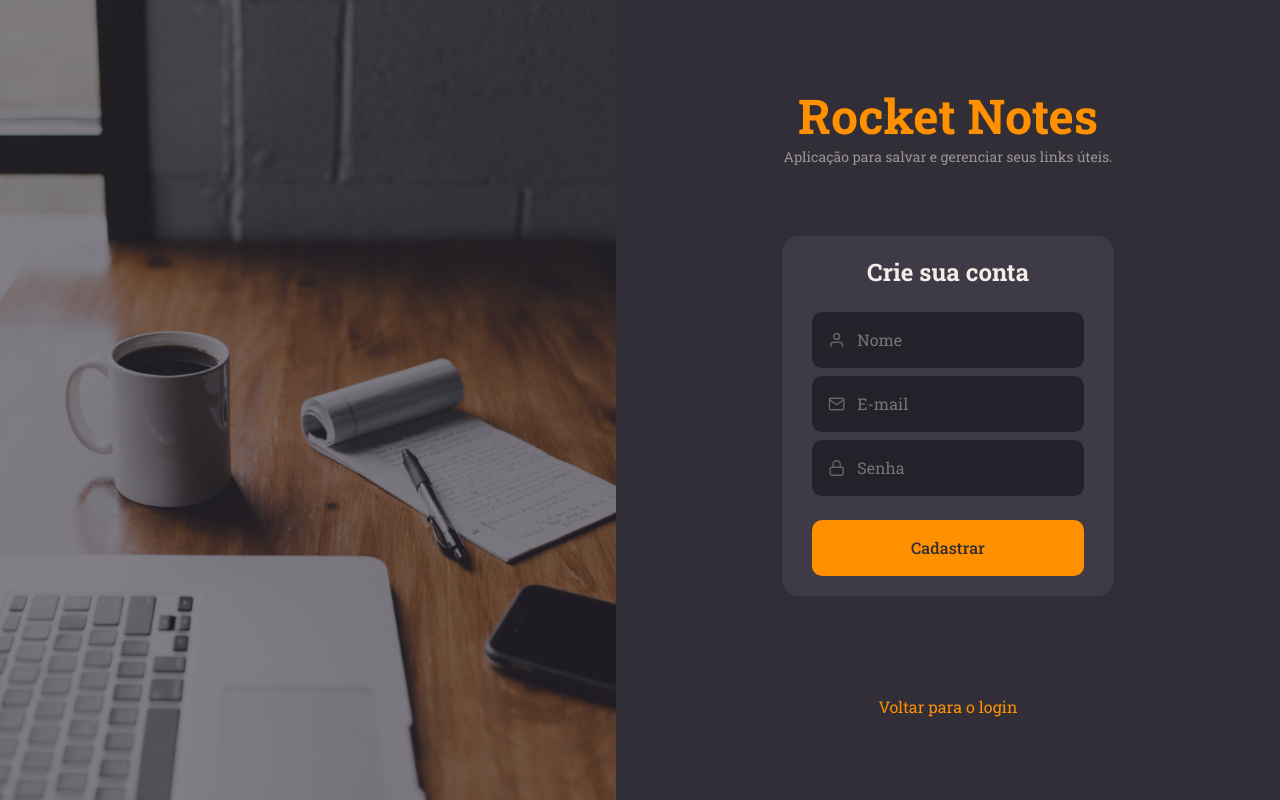
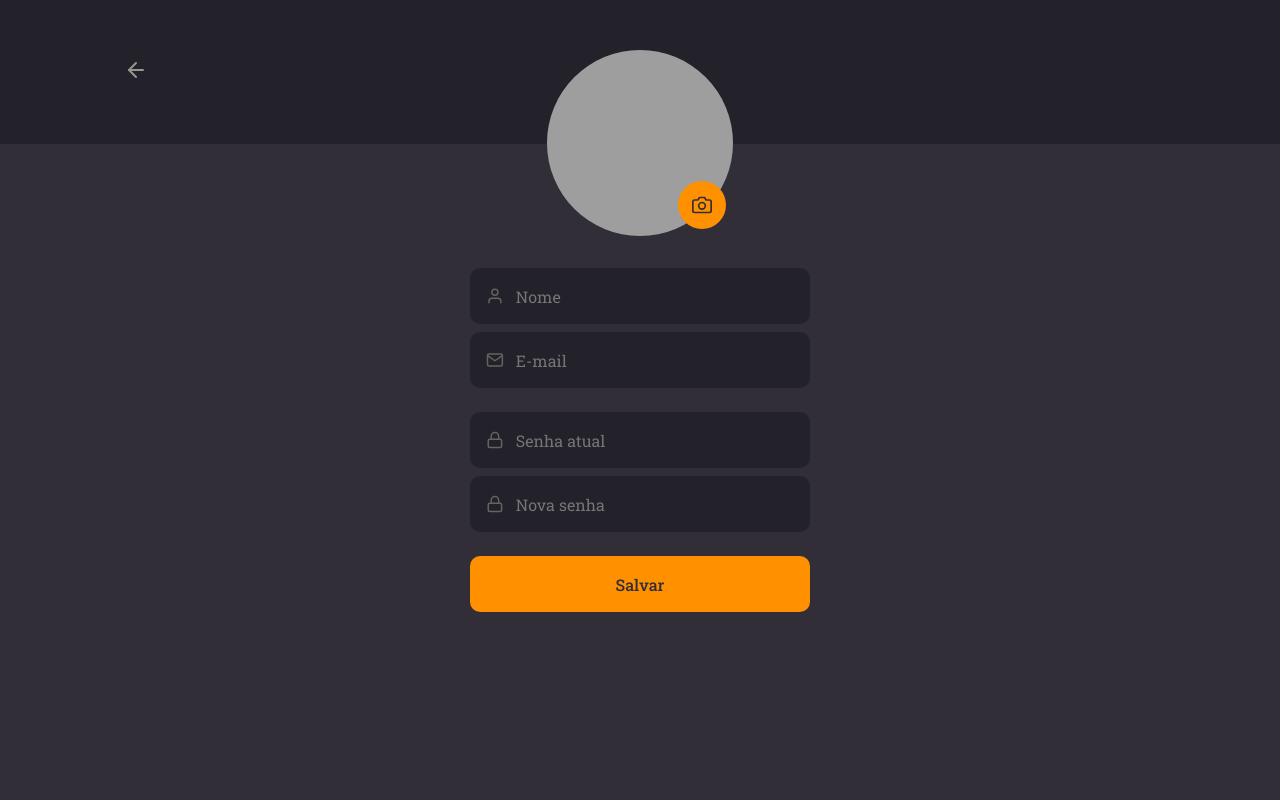
Before and after one commit to LeoGCarva/Mi-notas, a React (Vite) app: page / in a window 1280 px wide. Built offline with nearby package versions, Linux system fonts and the light colour scheme; grey boxes are pictures that could not be loaded.

Commit message:
Profile page

```diff
--- a/src/main.jsx
+++ b/src/main.jsx
@@ -3,13 +3,13 @@ import ReactDOM from 'react-dom/client'
 import { ThemeProvider } from 'styled-components'
 import GlobalStyles from './styles/global'
 import theme from './styles/theme';
-import { SignUp } from './pages/SignUp'
+import { Profile } from './pages/Profile'
 
 ReactDOM.createRoot(document.getElementById('root')).render(
   <React.StrictMode>
     <ThemeProvider theme={theme}>
       <GlobalStyles/>
-      <SignUp />
+      <Profile />
     </ThemeProvider>
   </React.StrictMode>,
 )
--- /dev/null
+++ b/src/pages/Profile/index.jsx
@@ -0,0 +1,59 @@
+import { FiArrowLeft, FiUser, FiMail, FiLock, FiCamera } from 'react-icons/fi';
+import { Container, Form, Avatar } from './styles';
+
+import { Input } from '../../components/Input';
+import { Button } from '../../components/Button';
+
+
+export function Profile(){
+    return(
+        <Container>
+            <header>
+                <a href="/">
+                    <FiArrowLeft />
+                </a>
+            </header>
+
+            <Form>
+                <Avatar>
+                    <img src="https://github.com/LeoGCarva.png" alt="Foto do usuário" />
+
+                    <label htmlFor="avatar">
+                        <FiCamera />
+
+                        <input
+                            id='avatar'
+                            type='file'
+                            />
+                    </label>
+                </Avatar>
+
+                <Input
+                    placeholder="Nome"
+                    type="text"
+                    icon={FiUser}
+                />
+
+                <Input
+                    placeholder="E-mail"
+                    type="text"
+                    icon={FiMail}
+                />
+
+                <Input
+                    placeholder="Senha atual"
+                    type="password"
+                    icon={FiLock}
+                />
+
+                <Input
+                    placeholder="Nova senha"
+                    type="text"
+                    icon={FiLock}
+                />
+
+                <Button title="Salvar"/>
+            </Form>
+        </Container>
+    );
+}
--- /dev/null
+++ b/src/pages/Profile/styles.js
@@ -0,0 +1,73 @@
+import styled from "styled-components";
+
+export const Container = styled.div`
+    width: 100%;
+
+    > header {
+        width: 100%;
+        height: 144px;
+
+        background: ${({ theme }) => theme.COLORS.BACKGROUND_900};
+
+        display: flex;
+        align-items: center;
+
+        padding: 0 124px;
+
+        svg {
+            color: ${({ theme }) => theme.COLORS.GRAY_100};
+            font-size: 24px;
+        }
+    }
+`;
+
+export const Form = styled.form`
+    max-width: 340px;
+    margin: 30px auto 0;
+
+    > div:nth-child(4) {
+        margin-top: 24px;
+    }
+`;
+
+export const Avatar = styled.div`
+    position: relative;
+    margin: -124px auto 32px;
+
+    width: 186px;
+    height: 186px;
+
+    > img {
+        border-radius: 50%;
+        width: 186px;
+        height: 186px;
+    }
+
+    > label {
+        width: 48px;
+        height: 48px;
+
+        background-color: ${({ theme }) => theme.COLORS.ORANGE};
+        border-radius: 50%;
+
+        display: flex;
+        align-items: center;
+        justify-content: center;
+
+        position: absolute;
+        bottom: 7px;
+        right: 7px;
+
+        cursor: pointer;
+
+        input {
+            display: none;
+        }
+
+        svg {
+            width: 20px;
+            height: 20px;
+            color: ${({ theme }) => theme.COLORS.BACKGROUND_800};
+        }
+    }
+`;
```
